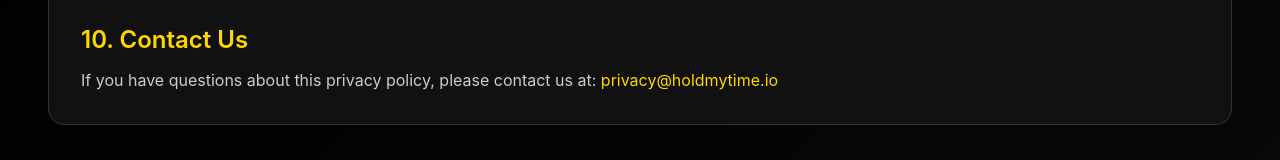
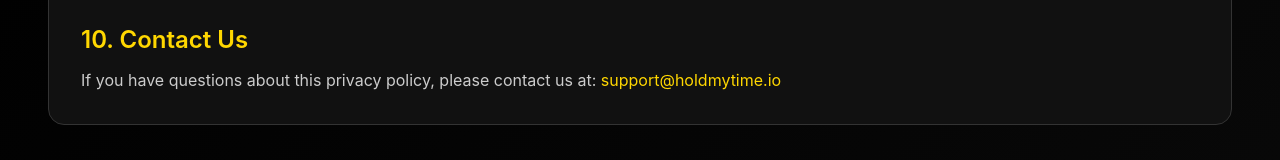
Before and after one commit to Wendigobi/HoldMyTime, a Next.js app: page /privacy in a window 1280 px wide. Shown: the part 1825-1985 px from the top of the page. Built offline with nearby package versions, Linux system fonts and the light colour scheme.

Commit message:
Update privacy policy contact email to support@holdmytime.io

```diff
--- a/app/privacy/page.tsx
+++ b/app/privacy/page.tsx
@@ -116,8 +116,8 @@ export default function PrivacyPage() {
               <h2 className="text-2xl font-semibold text-gold mb-3">10. Contact Us</h2>
               <p>
                 If you have questions about this privacy policy, please contact us at:{' '}
-                <a href="mailto:privacy@holdmytime.io" className="text-gold hover:underline">
-                  privacy@holdmytime.io
+                <a href="mailto:support@holdmytime.io" className="text-gold hover:underline">
+                  support@holdmytime.io
                 </a>
               </p>
             </section>
```
